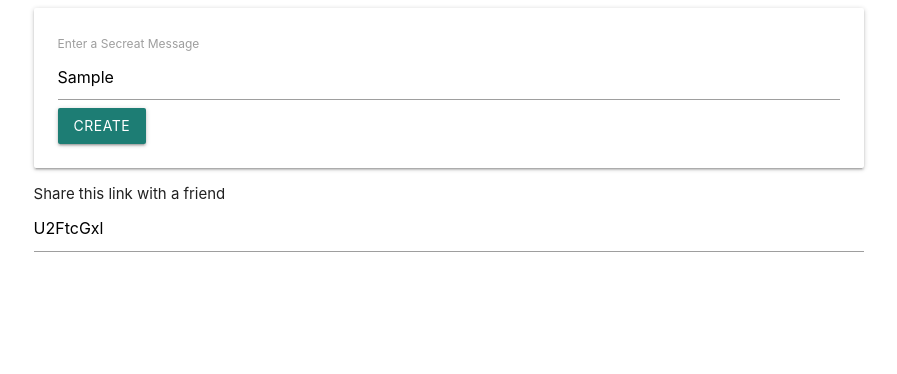
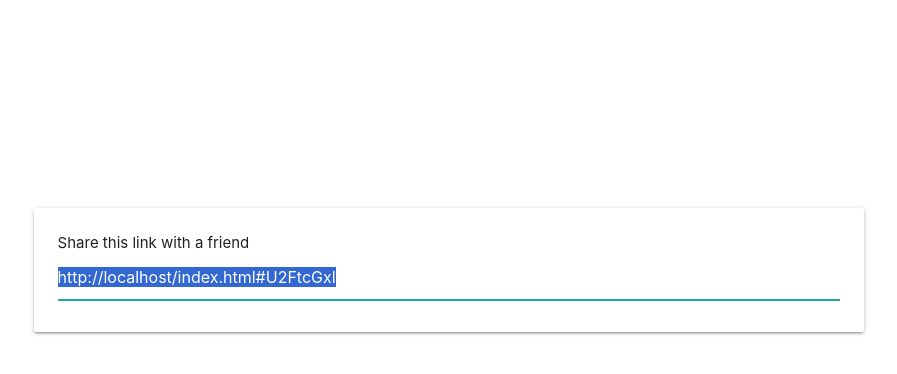
Before and after one commit to Etang131/Secret-Message-App, a plain HTML site: page index.html in a window 1280 px wide. Both pictures are taken after typing "Sample" into the empty fields and a click on the button "CREATE". Shown: the whole page, without its empty margins (191-1088 px from the left). Drawn offline with nearby package versions, Linux system fonts and the light colour scheme.

Commit message:
added secound form for message code / added the ability to decode message

```diff
--- a/index.html
+++ b/index.html
@@ -5,11 +5,16 @@
       rel="stylesheet"
       href="https://cdnjs.cloudflare.com/ajax/libs/materialize/1.0.0/css/materialize.min.css"
     />
+    <style>
+      .row {
+        margin-top: 25vh;
+      }
+    </style>
   </head>
   <body>
     <div class="row">
       <div class="col s8 offset-s2">
-        <div class="card-panel">
+        <div id="message-form" class="card-panel">
           <form>
             <label>Enter a Secreat Message</label>
             <input id="message-input" />
@@ -17,7 +22,7 @@
           </form>
         </div>
 
-        <div>
+        <div id="link-form" class="card-panel hide">
           Share this link with a friend
           <input id="link-input" />
         </div>
--- a/index.js
+++ b/index.js
@@ -1,8 +1,17 @@
+const { hash } = window.location;
+
+console.log(atob(hash.replace("#", "")));
+
 document.querySelector("form").addEventListener("submit", event => {
   event.preventDefault(); //prevents default sumbit action
+
+  document.querySelector("#message-form").classList.add("hide");
+  document.querySelector("#link-form").classList.remove("hide");
 
   const input = document.querySelector("#message-input");
   const encrypted = btoa(input.value);
 
-  document.querySelector("#link-input").value = encrypted;
+  const linkInput = document.querySelector("#link-input");
+  linkInput.value = `${window.location}#${encrypted}`;
+  linkInput.select();
 });
```
